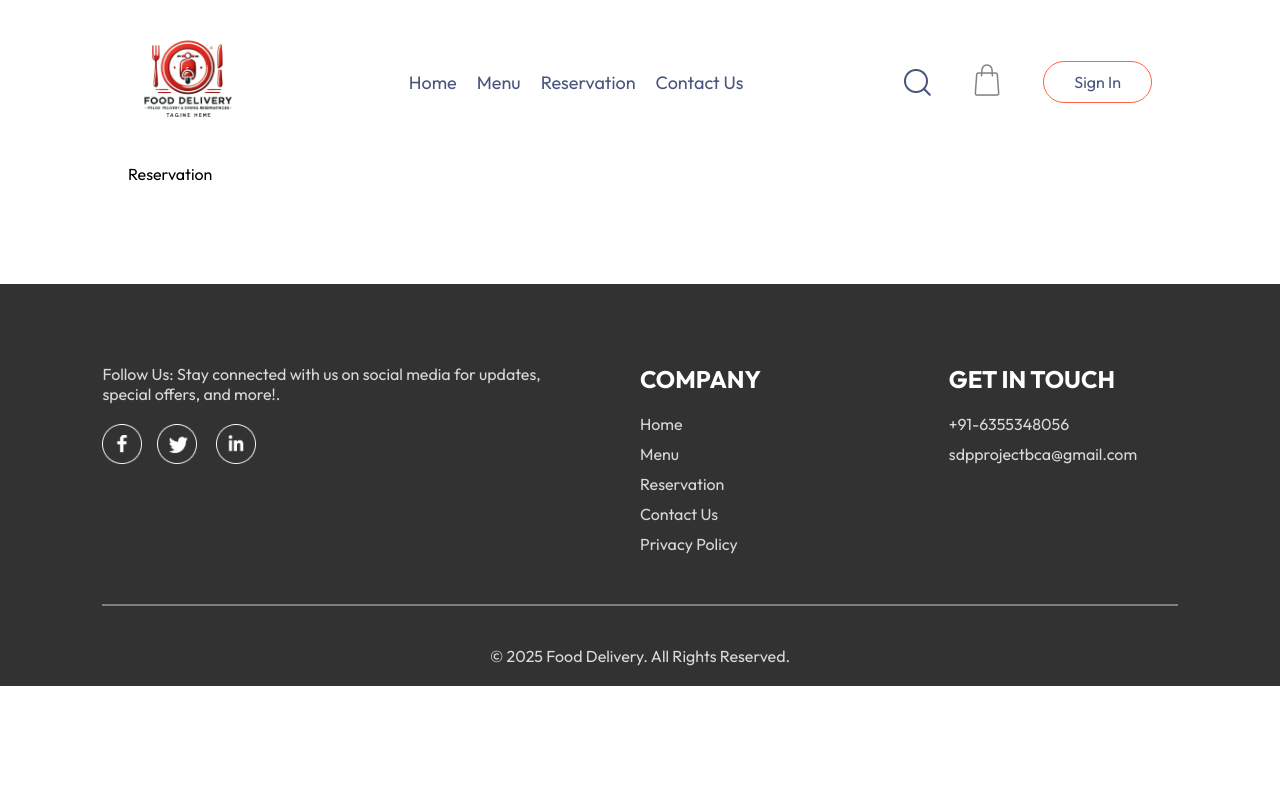
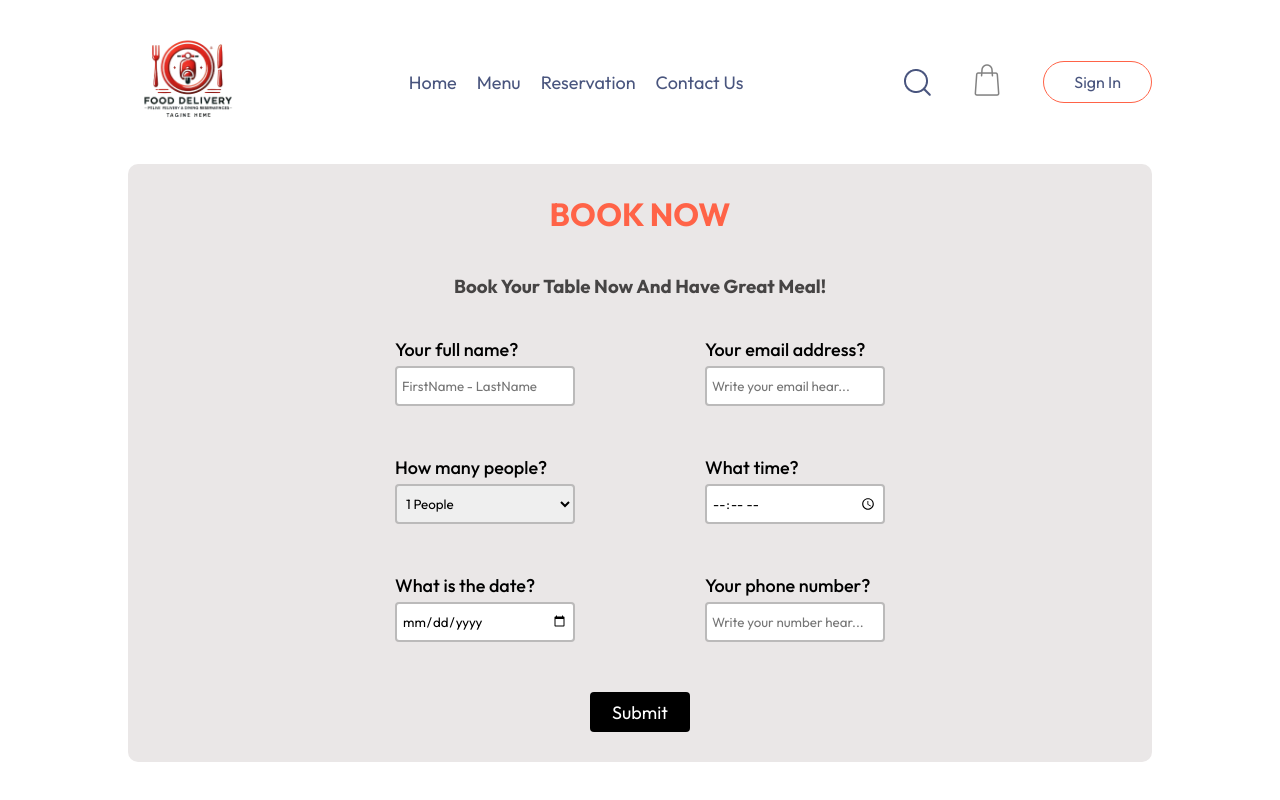
Before and after one commit to Food-del/Resturant, a React (Vite) app in the folder frontend/: page /reservation in a window 1280 px wide. Shown: the top 800 px of the page. Built offline with nearby package versions, Linux system fonts and the light colour scheme; no server answers.

Commit message:
Resrvation Form

```diff
--- a/frontend/src/pages/Reservation/Reservation.css
+++ b/frontend/src/pages/Reservation/Reservation.css
@@ -0,0 +1,71 @@
+.res-container{
+    background-color: rgb(234, 231, 231);
+    display: flex;
+    flex-direction: column;
+    align-items: center;
+    /* border: 2px solid  gray; */
+    border-radius: 10px;
+    /* margin: 0px -150px -100px -150px ;  */
+
+}
+
+.res-header{
+
+    margin-bottom: 10px;
+    display: flex;
+    flex-direction: column;
+    align-items: center;
+
+}
+
+.booknow-header{
+    margin-bottom: 40px;
+    color: tomato;
+    padding-top: 30px;
+}
+
+.sub-header{
+    color: rgb(70, 68, 68);
+
+}
+
+.detail-form{
+    margin:30px
+}
+
+.detail-row{
+    display: flex;
+    gap:130px;
+    margin-bottom: 50px;
+}
+.feilds{
+    display: flex;
+    flex-direction: column;
+    gap: 5px;
+}
+
+.feilds input,select{
+    width: 180px;
+    height: 40px;
+    border: 2px solid rgb(187, 186, 186);
+    border-radius: 4px;
+    padding: 5px;
+}
+
+.feilds label{
+    font-weight: 500;
+    font-size: 18px;
+}
+
+.btn{
+    margin-left: 195px;
+    width:100px;
+    height: 40px;
+    color: white;
+    font-size: 18px;
+    background:black;
+    border-radius: 4px;
+    text-align: center;
+    border: none;
+    cursor: pointer;
+}
--- a/frontend/src/pages/Reservation/Reservation.jsx
+++ b/frontend/src/pages/Reservation/Reservation.jsx
@@ -3,7 +3,58 @@ import './Reservation.css'
 
 const Reservation = () => {
   return (
-    <div>Reservation</div>
+    <div className="res-container">
+      <div className="res-header">
+        <div className="booknow-header">
+          <h1>BOOK NOW</h1>
+        </div>
+        <div className="sub-header">
+          <h3>Book Your Table Now And Have Great Meal!</h3>
+        </div>
+      </div>
+      <div className="detail-form">
+        <form >
+        <div className="detail-row">
+          <div className="feilds">
+            <label htmlFor="Res_name">Your full name?</label>
+            <input type="text" placeholder="FirstName - LastName" required id="Res_Name"/>
+          </div>
+          <div className="feilds">
+            <label htmlFor="Res_email">Your email address?</label>
+            <input type="text" placeholder="Write your email hear..." required id="Res_email"/>
+          </div>
+        </div>
+        <div className="detail-row">
+        <div className="feilds">
+            <label htmlFor="Res_name">How many people?</label>
+            <select name="Num_of_Guest" id="num_of_guest">
+              <option value="one">1 People</option>
+              <option value="two">2 People</option>
+              <option value="three">3 People</option>
+              <option value="four">4 People</option>
+              <option value="five">5 People</option>
+              <option value="six">6 People</option>
+            </select>
+          </div>
+          <div className="feilds">
+            <label htmlFor="Res_time">What time?</label>
+            <input type="time"  required id="Res_time"/>
+          </div>
+        </div>
+        <div className="detail-row">
+        <div className="feilds">
+            <label htmlFor="Res_date">What is the date?</label>
+            <input type="date"  required id="Res_date"/>
+          </div>
+          <div className="feilds">
+            <label htmlFor="Res_num">Your phone number?</label>
+            <input type="number" placeholder="Write your number hear..." required id="Res_num"/>
+          </div>
+        </div>
+        <button className="btn" type='submit'>Submit</button>
+        </form>
+      </div>
+    </div>
   )
 }
 
```
